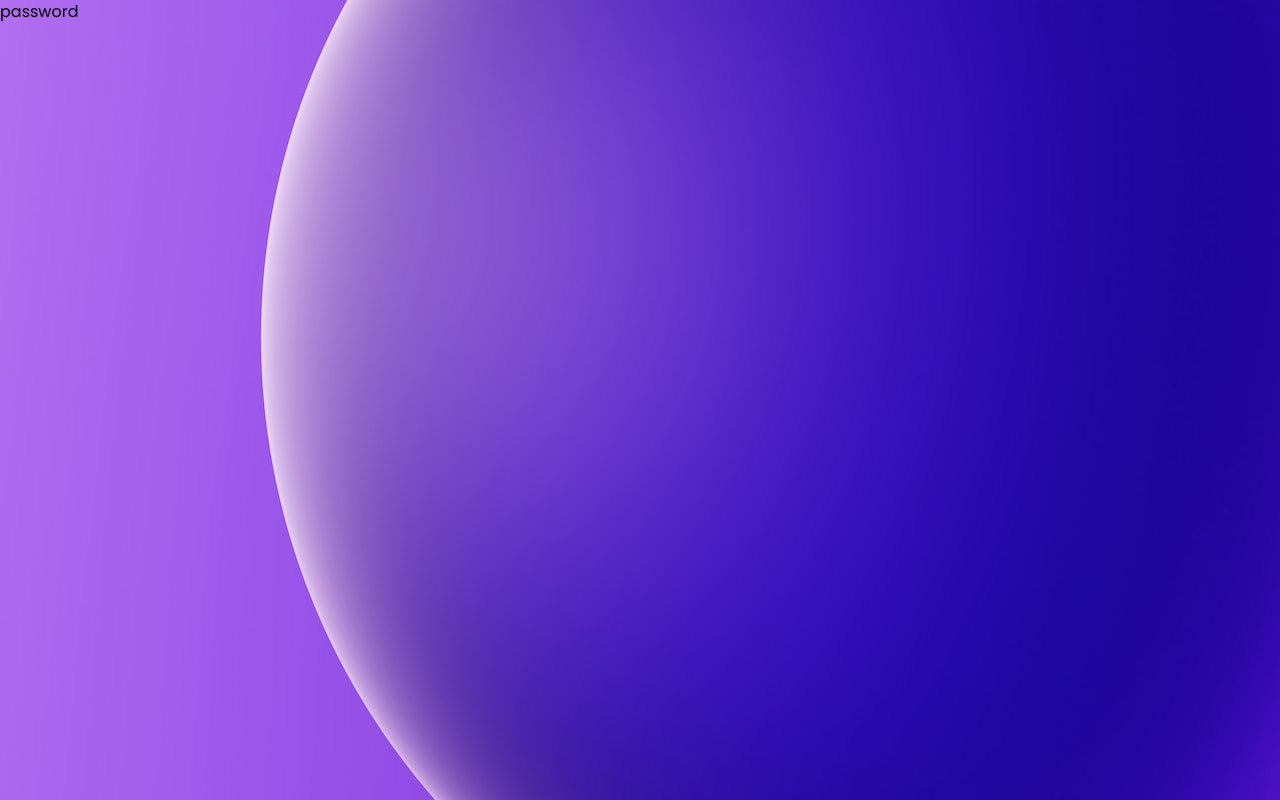
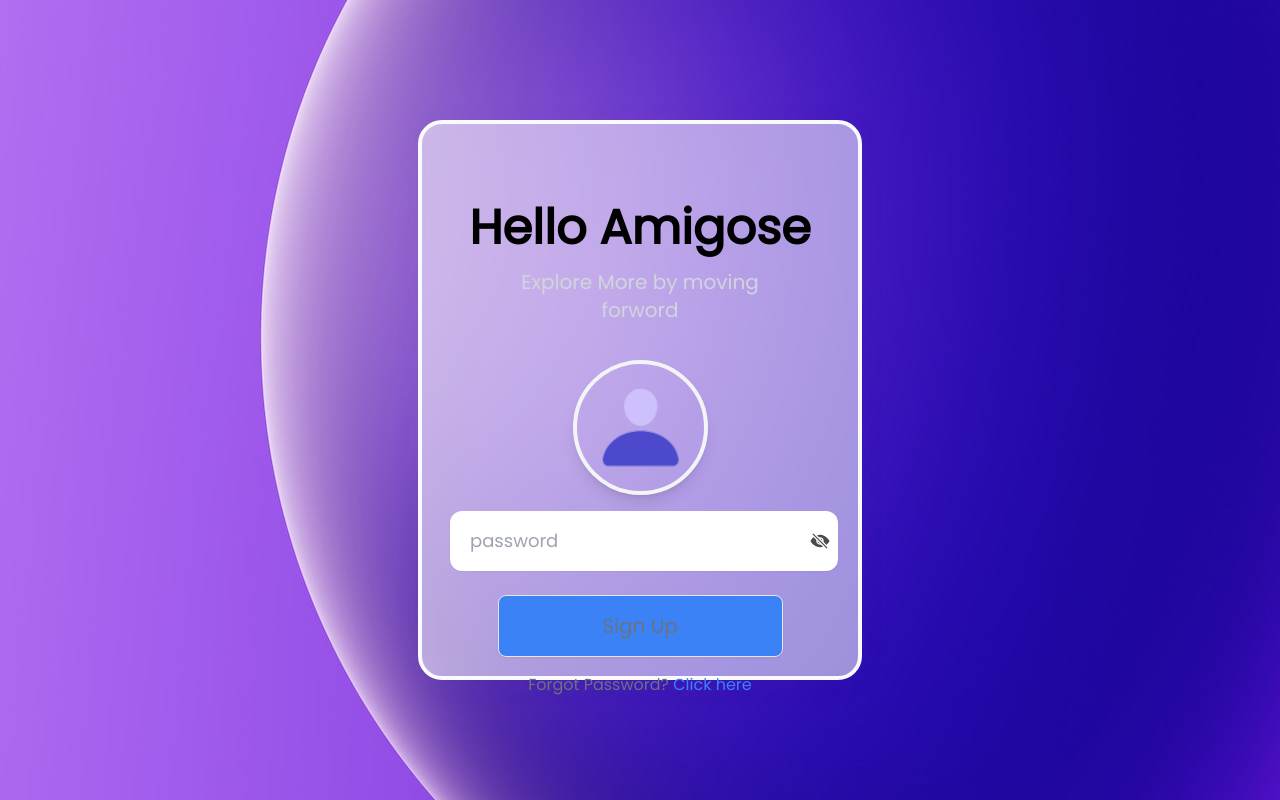
Before and after one commit to Night3y3/Authentication-101, a React (Vite) app in the folder client/: page /password in a window 1280 px wide. Built offline with nearby package versions, Linux system fonts and the light colour scheme.

Commit message:
recovery component done

```diff
--- a/client/package.json
+++ b/client/package.json
@@ -14,6 +14,7 @@
     "react": "^18.2.0",
     "react-dom": "^18.2.0",
     "react-hot-toast": "^2.4.1",
+    "react-icons": "^4.12.0",
     "react-lottie-player": "^1.5.5",
     "react-router-dom": "^6.21.1",
     "tailwind": "^4.0.0"
--- a/client/src/App.tsx
+++ b/client/src/App.tsx
@@ -1,13 +1,15 @@
 import { createBrowserRouter, RouterProvider } from 'react-router-dom';
 
 // Importing Components
-import Username from './components/username';
-import Password from './components/password';
-import Register from './components/register';
-import Profile from './components/profile';
-import Recovery from './components/recovery';
+import Username from './components/Username';
+import Password from './components/Password';
+import Register from './components/Register';
+import Profile from './components/Profile';
+import Recovery from './components/Recovery';
 import Reset from './components/Reset';
 import PageNotFound from './components/PageNotFound';
+
+import { Toaster } from 'react-hot-toast';
 
 // Root Routes
 const router = createBrowserRouter([
@@ -46,6 +48,9 @@ function App() {
   return (
     <main>
       <RouterProvider router={router}></RouterProvider>
+      <Toaster
+        position='top-center'
+        reverseOrder={false}></Toaster>
     </main>
   )
 }
--- a/client/src/components/Password.tsx
+++ b/client/src/components/Password.tsx
@@ -1,13 +1,83 @@
-import React from 'react';
+import React, { useState } from 'react';
+import { Link } from 'react-router-dom';
+import Lottie from 'react-lottie-player';
+import { useFormik } from 'formik';
+import { IoEye, IoEyeOff } from "react-icons/io5";
+
+import avatar from '../assets/profile.json';
+import styles from '../styles/username.module.css';
+import { passwordValidate } from '../helper/validate';
 
 interface PasswordProps {
     // Define prop types here
 }
 
 const Password: React.FC<PasswordProps> = () => {
-    // Component logic using props
+
+    const [showPassword, setShowPassword] = useState(false);
+
+    const iconStyle = {
+        size: 20,
+        style: {
+            opacity: 0.7,
+        },
+    };
+
+    // Formik
+    const formik = useFormik({
+        initialValues: {
+            password: '',
+        },
+        validate: passwordValidate,
+        validateOnBlur: false,
+        validateOnChange: false,
+        onSubmit: async values => {
+            console.log(values);
+        },
+    });
     return (
-        <div>password</div>
+        <div className="container mx-auto">
+
+            <div className='flex justify-center items-center h-screen'>
+                <div className={styles.glass}>
+                    <div className='flex flex-col items-center title'>
+                        <h1 className='text-5xl font-bold'>Hello Amigose</h1>
+                        <span className='py-4 text-xl w-2/3 text-center text-gray-300'>Explore More by moving forword</span>
+                    </div>
+
+                    <form action="" method="post" className='py-1' onSubmit={formik.handleSubmit}>
+                        <div className='profile flex justify-center py-4'>
+                            <Lottie
+                                loop={false}
+                                animationData={avatar}
+                                play
+                                className={styles.profile}
+                            />
+                        </div>
+
+                        <div className="textbox flex flex-col items-center gap-6">
+                            {/* Direct new initialValues can be added from getFieldProps too */}
+                            <div className=' flex flex-row'>
+                                <input {...formik.getFieldProps('password')} className={styles.textbox} type={showPassword ? 'text' : 'password'} placeholder='password' />
+                                <button
+                                    type="button"
+                                    onClick={() => setShowPassword(!showPassword)}
+                                    className=' bg-transparent border-none cursor-pointer ml-[-28px]'
+                                >
+                                    {showPassword ? <IoEye {...iconStyle} /> : <IoEyeOff {...iconStyle} />}
+                                </button>
+
+                            </div>
+                            <button type='submit' className={styles.btn}>Sign Up</button>
+                        </div>
+
+                        <div className="text-center py-4">
+                            <span className='text-gray-500'>Forgot Password? <Link className=' text-blue-500 no-underline' to="/recovery">Click here</Link></span>
+                        </div>
+                    </form>
+                </div>
+            </div>
+        </div>
     );
 };
 
--- a/client/src/components/Recovery.tsx
+++ b/client/src/components/Recovery.tsx
@@ -1,13 +1,45 @@
 import React from 'react';
+import { useFormik } from 'formik';
+
+import styles from '../styles/username.module.css';
+import { userValidate } from '../helper/validate';
 
 interface RecoveryProps {
     // Define prop types here
 }
 
 const Recovery: React.FC<RecoveryProps> = () => {
-    // Component logic using props
+
+    // Formik
+
     return (
-        <div>recovery</div>
+        <div className="container mx-auto">
+            <div className='flex justify-center items-center h-screen'>
+                <div className={styles.glass}>
+                    <div className='flex flex-col items-center title'>
+                        <h1 className='text-5xl font-bold'>Recovery</h1>
+                        <span className='py-4 text-xl w-2/3 text-center text-gray-300'>Enter OTP to recover password.</span>
+                    </div>
+
+                    <form action="" method="post" className='pt-20'>
+
+
+                        <div className="textbox flex flex-col items-center gap-6">
+                            <div className='input text-center'>
+                                <span className='py-4 text-sm text-left text-gray-500'>Enter 6 digit OTP send to your email address</span>
+                                <input className={styles.textbox} type="text" placeholder='OTP' />
+
+                            </div>
+                            <button type='submit' className={styles.btn}>Lets Go</button>
+                        </div>
+
+                        <div className="text-center py-4">
+                            <span className='text-gray-500'>Didn't get OTP <button className=' text-red-500 no-underline' >Resend</button></span>
+                        </div>
+                    </form>
+                </div>
+            </div>
+        </div>
     );
 };
 
--- a/client/src/components/Username.tsx
+++ b/client/src/components/Username.tsx
@@ -1,7 +1,6 @@
 import React from 'react';
 import { Link } from 'react-router-dom';
 import Lottie from 'react-lottie-player';
-import { Toaster } from 'react-hot-toast';
 import { useFormik } from 'formik';
 
 import avatar from '../assets/profile.json';
@@ -28,9 +27,6 @@ const Username: React.FC<UsernameProps> = () => {
     });
     return (
         <div className="container mx-auto">
-            <Toaster
-                position='top-right'
-                reverseOrder={false}></Toaster>
             <div className='flex justify-center items-center h-screen'>
                 <div className={styles.glass}>
                     <div className='flex flex-col items-center title'>
--- a/client/src/helper/validate.ts
+++ b/client/src/helper/validate.ts
@@ -3,6 +3,13 @@ import toast from "react-hot-toast";
 // Validate login page username
 export async function userValidate(values: { username?: string }) {
   const errors = usernameVerify({}, values);
+
+  return errors;
+}
+
+// Validate login page username
+export async function passwordValidate(values: { password?: string }) {
+  const errors = passwordVerify({}, values);
 
   return errors;
 }
@@ -21,3 +28,26 @@ function usernameVerify(
 
   return error;
 }
+
+// Validate password
+
+function passwordVerify(
+  error = {},
+  values: { password?: string } // Provide the correct type for the values parameter
+) {
+  const specialChars = /[`!@#$%^&*()_+\-=\]{};':"\\|,.<>?~]/;
+
+  if (!values.password) {
+    error.password = toast.error("Password Required...!");
+  } else if (values.password.includes(" ")) {
+    error.password = toast.error("Wrong Password...!");
+  } else if (values.password.length < 4) {
+    error.password = toast.error(
+      "Password must be more than 4 characters long"
+    );
+  } else if (!specialChars.test(values.password)) {
+    error.password = toast.error("Password must have special character");
+  }
+
+  return error;
+}
--- a/client/src/styles/Username.module.css
+++ b/client/src/styles/Username.module.css
@@ -4,7 +4,7 @@
   box-shadow: 0 4px 30px #4747470b;
   backdrop-filter: blur(7.1px);
   border: 1px solid rgba(255, 255, 255, 0.3);
-  @apply border-4 border-gray-50 shrink-0 h-[40vw] w-[30%] rounded-3xl py-20 px-7 min-w-max box-border overflow-scroll;
+  @apply border-4 border-gray-50 shrink-0 h-[70vh] w-[30%] rounded-3xl py-20 px-7 min-w-max box-border;
 }
 
 .profile {
@@ -13,7 +13,7 @@
 }
 
 .textbox {
-  @apply border-0 px-5 py-4 rounded-xl w-3/4 shadow-sm text-lg;
+  @apply border-0 px-5 py-4 rounded-xl w-3/4 shadow-sm text-lg flex-1;
   @apply focus:outline-none;
 }
 
```
Also changed, not shown: 1 other file (tests, documents, lock files or other folders).
